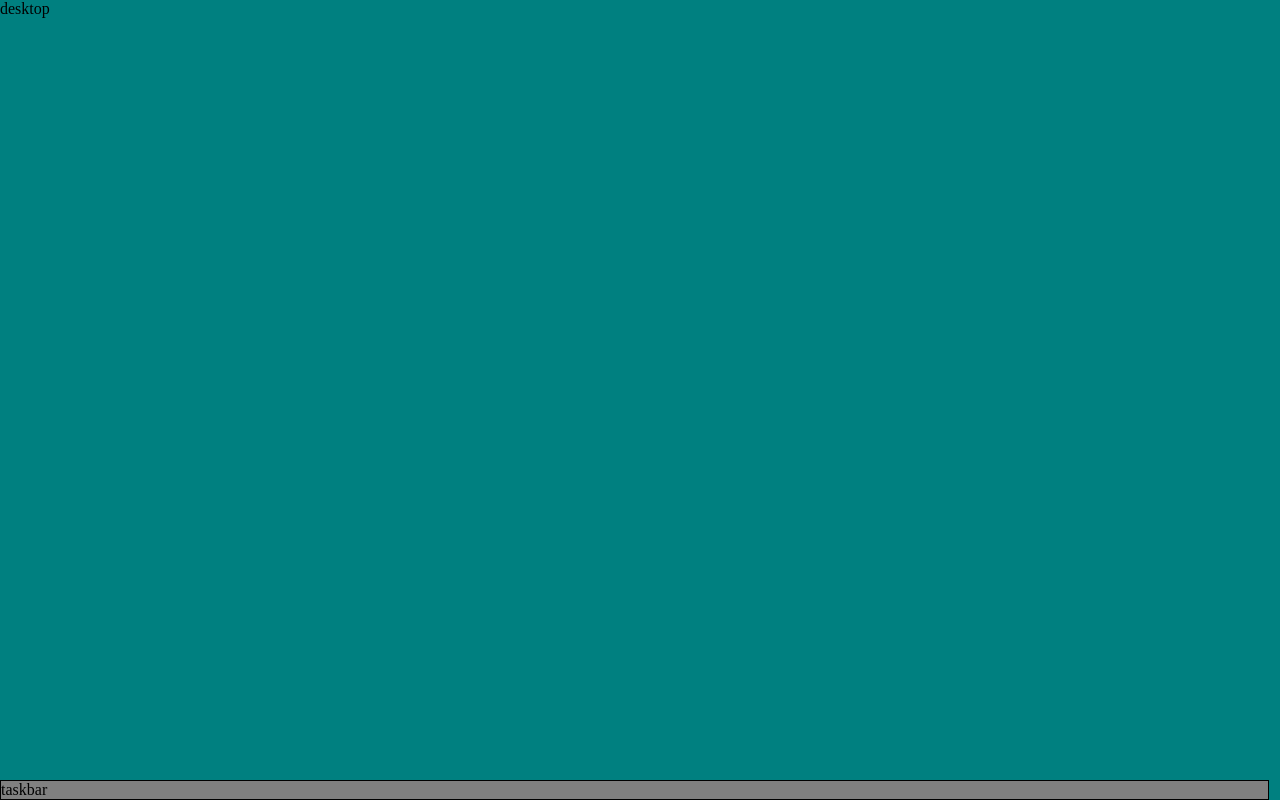
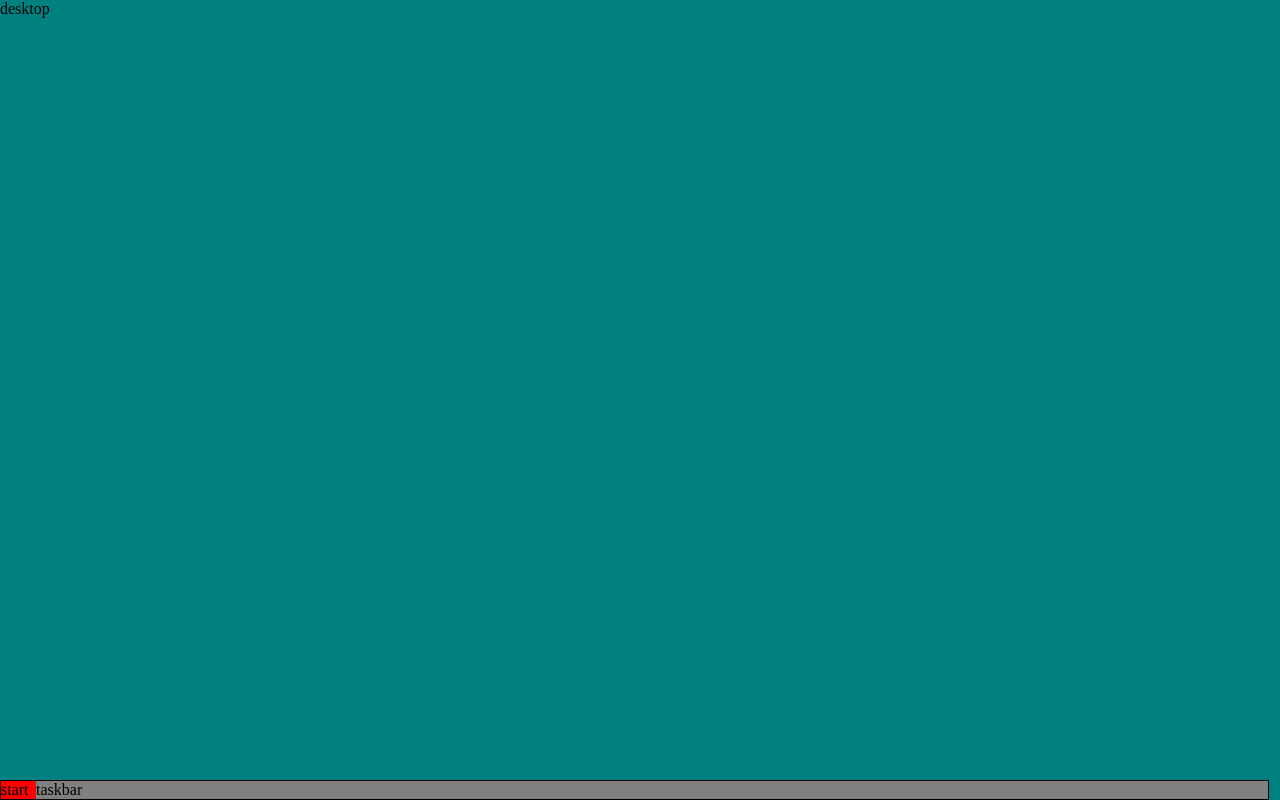
Before and after one commit to tg222eu/Personal-Desktop, a plain HTML site: page index.html in a window 1280 px wide. Drawn offline with Linux system fonts and the light colour scheme.

Commit message:
7: start button

```diff
--- a/css/style.css
+++ b/css/style.css
@@ -21,3 +21,9 @@
   width: 99%;
   bottom: 0;
 }
+
+#startButton{
+  background-color: red;
+  width: 35px;
+  float: left;
+}
--- a/index.html
+++ b/index.html
@@ -8,6 +8,7 @@
      desktop
     </div>
     <div id="taskbar">
+      <div id="startButton">start</div>
       taskbar
     </div>
   </body>
```
